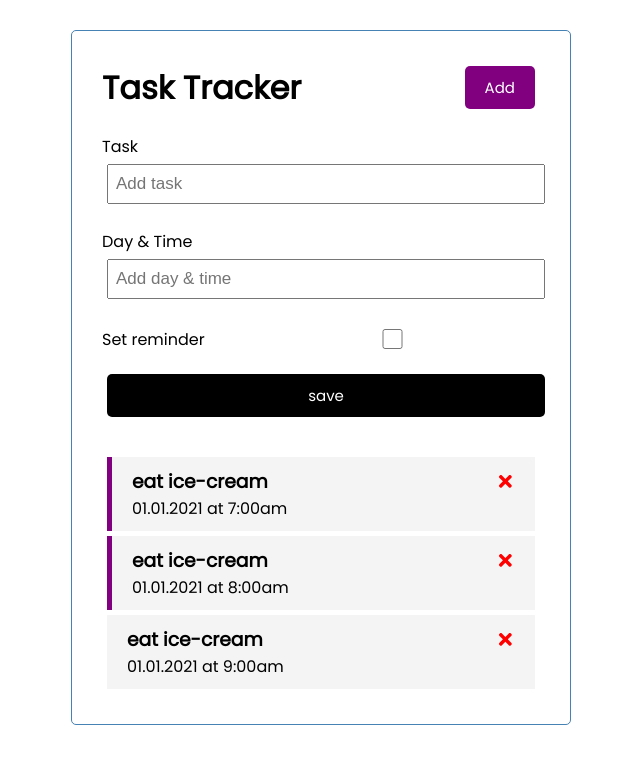
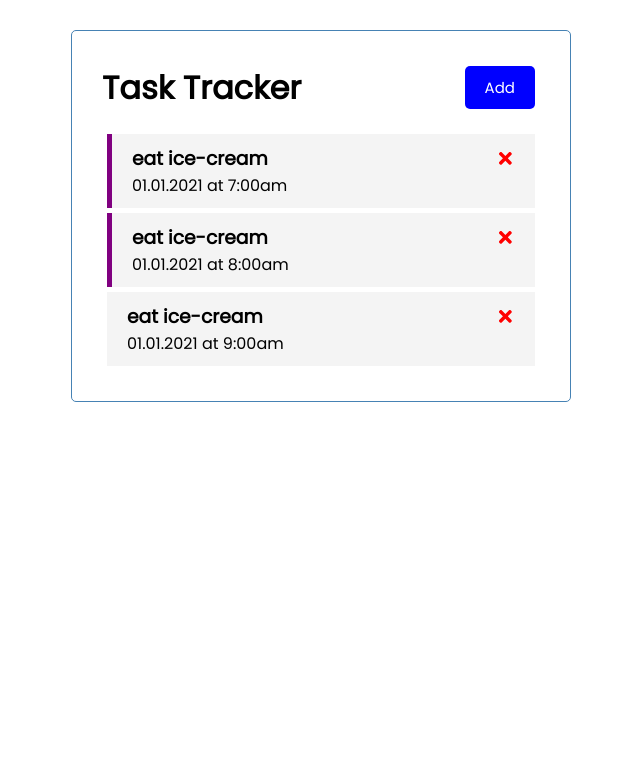
Before and after one commit to freefrogs/EX_React_Hooks, a React (Create React App) app: page / in a window 1280 px wide. Shown: the top 764 px of the page, without its empty margins (319-959 px from the left). Built offline with nearby package versions, Linux system fonts and the light colour scheme.

Commit message:
Add showAdd form handler

```diff
--- a/src/App.js
+++ b/src/App.js
@@ -4,6 +4,7 @@
 import AddTask from './components/AddTask'
 
 function App() {
+  const [showAddTask, setShowAddTask] = useState(false)
   const [tasks, setTasks] = useState([
     {
       id: 1,
@@ -45,8 +46,8 @@
 
   return (
     <div className="container">
-      <Header />
-      <AddTask onAdd={addTask}/>
+      <Header onShow={() => setShowAddTask(!showAddTask)} showAdd={showAddTask}/>
+      {showAddTask && <AddTask onAdd={addTask}/>}
       {tasks.length > 0 ? (
         <Tasks tasks={tasks} onDelete={deleteTask} onToggle={toggleReminder} />
       ) : (
--- a/src/components/Header.js
+++ b/src/components/Header.js
@@ -1,15 +1,11 @@
 import PropTypes from 'prop-types'
 import Button from '../components/Button'
 
-const Header = ({ title }) => {
-  const onClick = () => {
-    console.log('click')
-  }
-
+const Header = ({ title, onShow, showAdd }) => {
   return (
     <header className="header">
       <h1>{ title }</h1>
-      <Button color="purple" text="Add" onClick={onClick} />
+      <Button color={showAdd ? 'purple' : 'blue'} text={showAdd ? 'Hide' : 'Add'} onClick={onShow} />
     </header>
   )
 }
```
Also changed, not shown: 1 other file (tests, documents, lock files or other folders).
